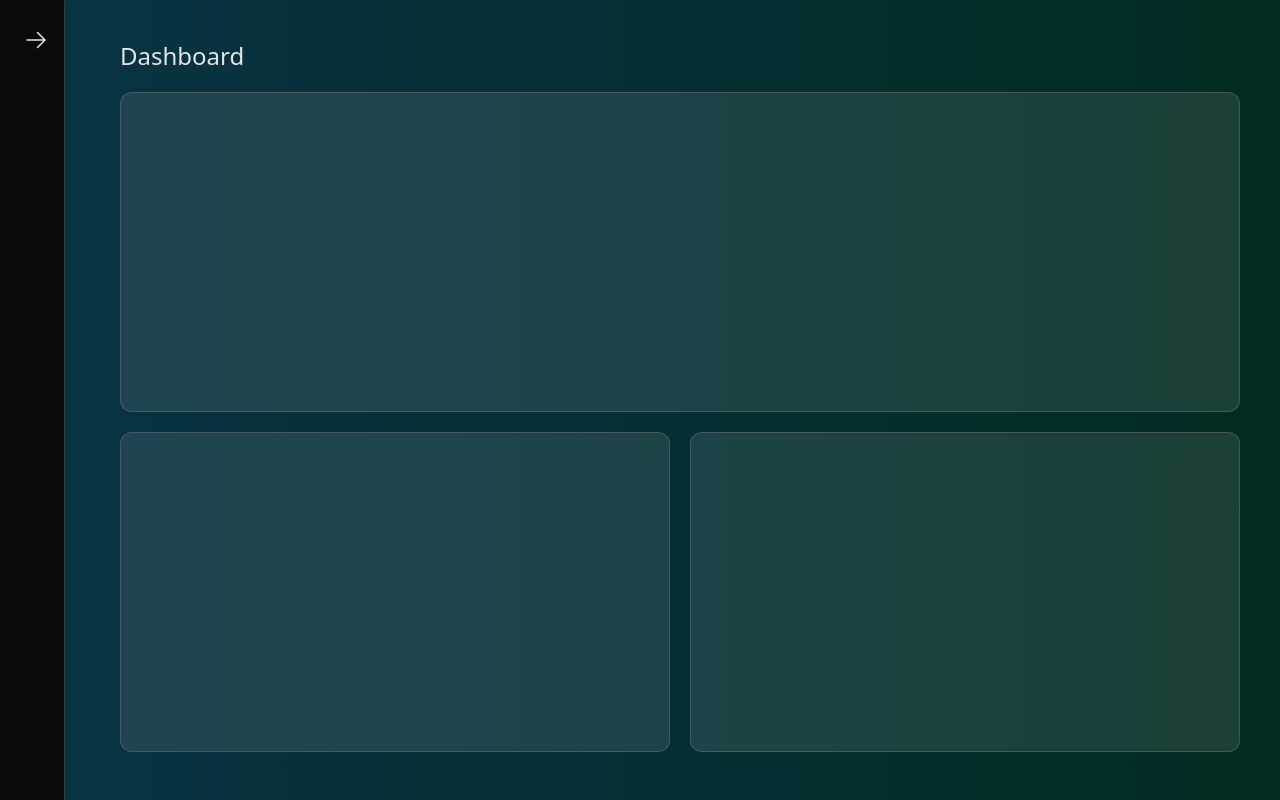
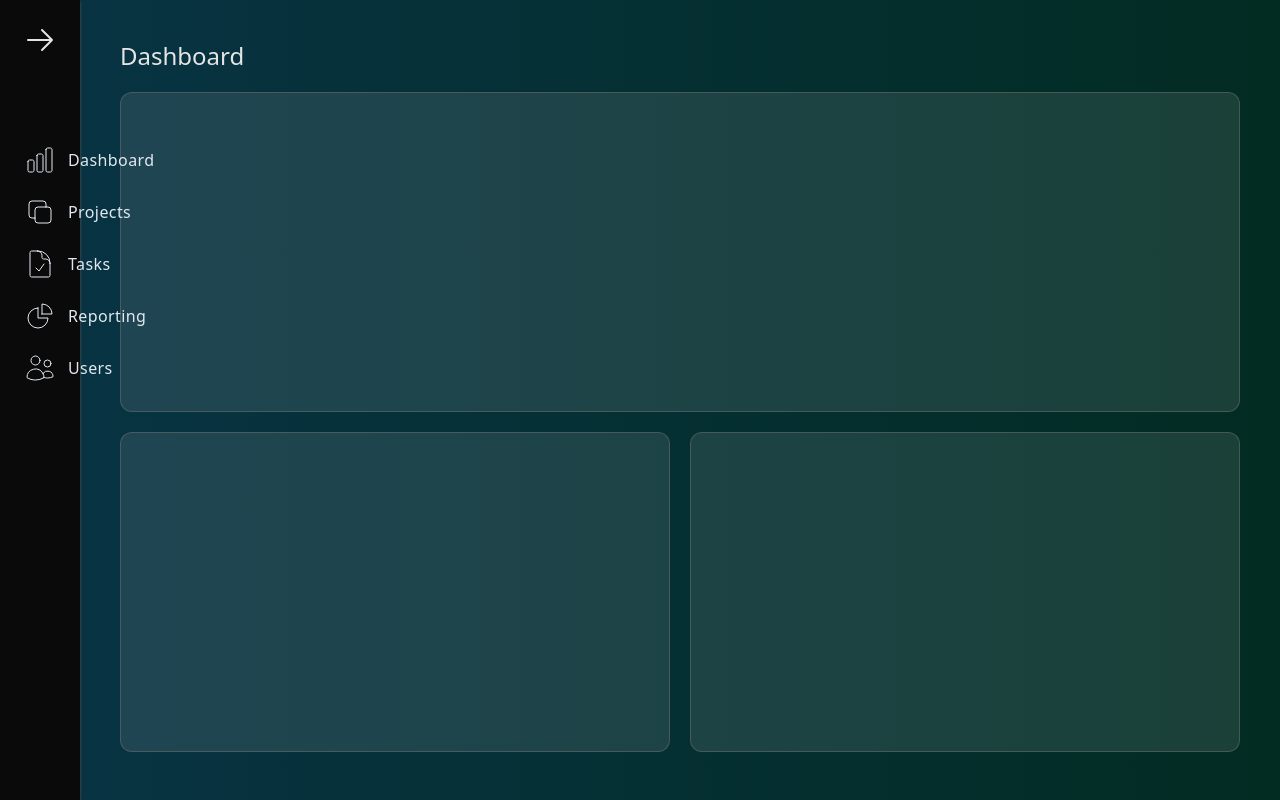
Before and after one commit to assilbekov/animated-sidebar-navigation-framer-motion, a React (Vite) app: page / in a window 1280 px wide. Built offline with nearby package versions, Linux system fonts and the light colour scheme.

Commit message:
use NavigationLink in Navigation

```diff
--- a/src/components/Navigation.tsx
+++ b/src/components/Navigation.tsx
@@ -1,9 +1,17 @@
 import { motion, useAnimationControls } from "framer-motion";
 import { useEffect, useState } from "react";
+import {
+  ChartBarIcon,
+  ChartPieIcon,
+  DocumentCheckIcon,
+  Square2StackIcon,
+  UsersIcon,
+} from "@heroicons/react/24/outline";
+import { NavigationLink } from "./NavigationLink";
 
 const containerVariants = {
   close: {
-    width: "4rem",
+    width: "5rem",
     transition: {
       type: "spring",
       dumping: 15,
@@ -60,7 +68,7 @@ export const Navigation = () => {
             animate={svgAnimationControls}
             transition={{ duration: 0.5, type: "spring" }}
             stroke="currentColor"
-            className="w-6 h-6 stroke-neutral-200"
+            className="w-8 h-8 stroke-neutral-200"
           >
             <path
               strokeLinecap="round"
@@ -70,6 +78,13 @@ export const Navigation = () => {
           </motion.svg>
         </button>
       </div>
+      <div className="flex flex-col gap-3">
+        <NavigationLink icon={<ChartBarIcon className="stroke-inherit stroke-[0.75] min-w-8 w-8" />} label="Dashboard" />
+        <NavigationLink icon={<Square2StackIcon className="stroke-inherit stroke-[0.75] min-w-8 w-8" />} label="Projects" />
+        <NavigationLink icon={<DocumentCheckIcon className="stroke-inherit stroke-[0.75] min-w-8 w-8" />} label="Tasks" />
+        <NavigationLink icon={<ChartPieIcon className="stroke-inherit stroke-[0.75] min-w-8 w-8" />} label="Reporting" />
+        <NavigationLink icon={<UsersIcon className="stroke-inherit stroke-[0.75] min-w-8 w-8" />} label="Users" />
+      </div>
     </motion.nav>
   );
 };
```
